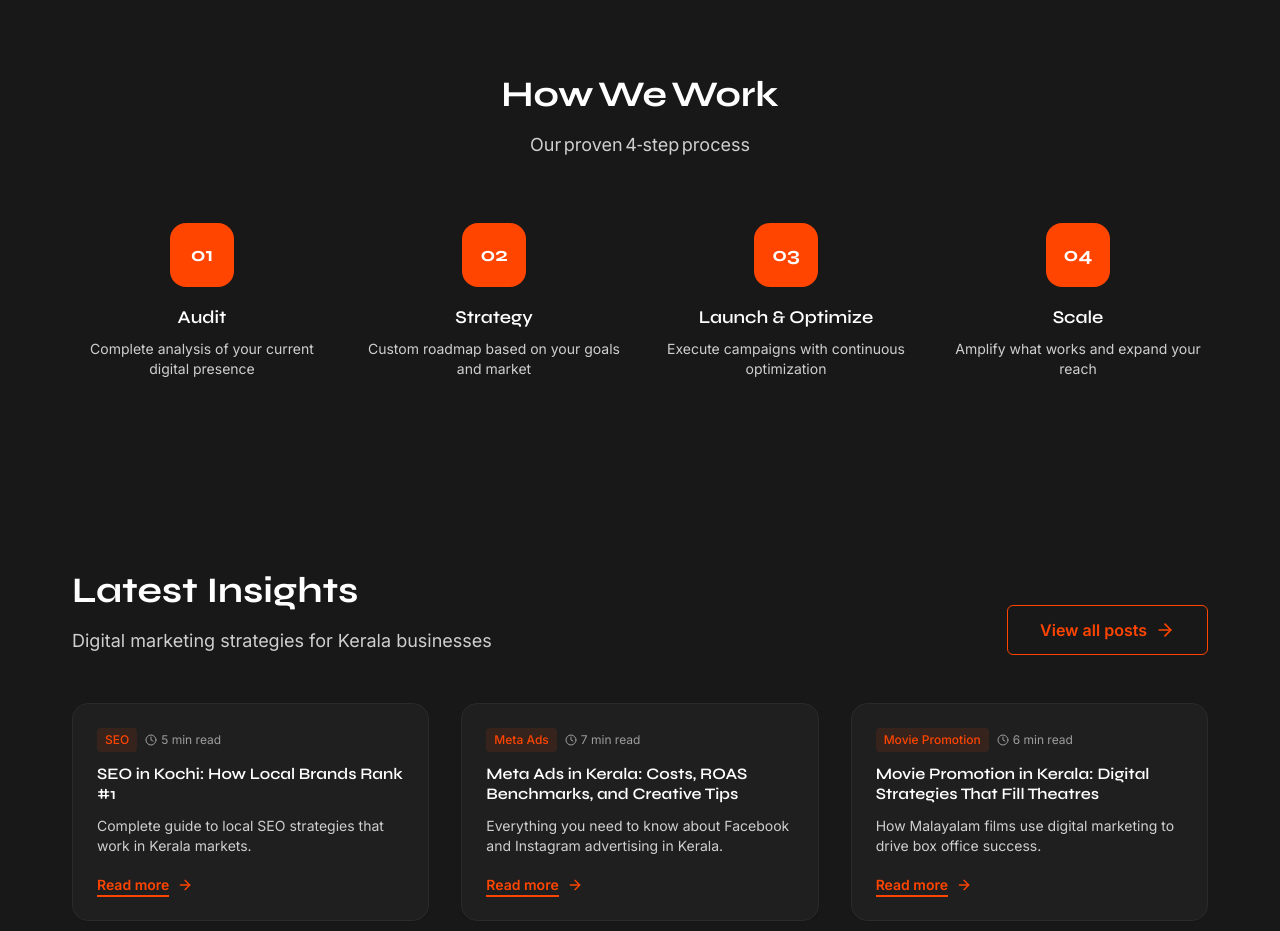
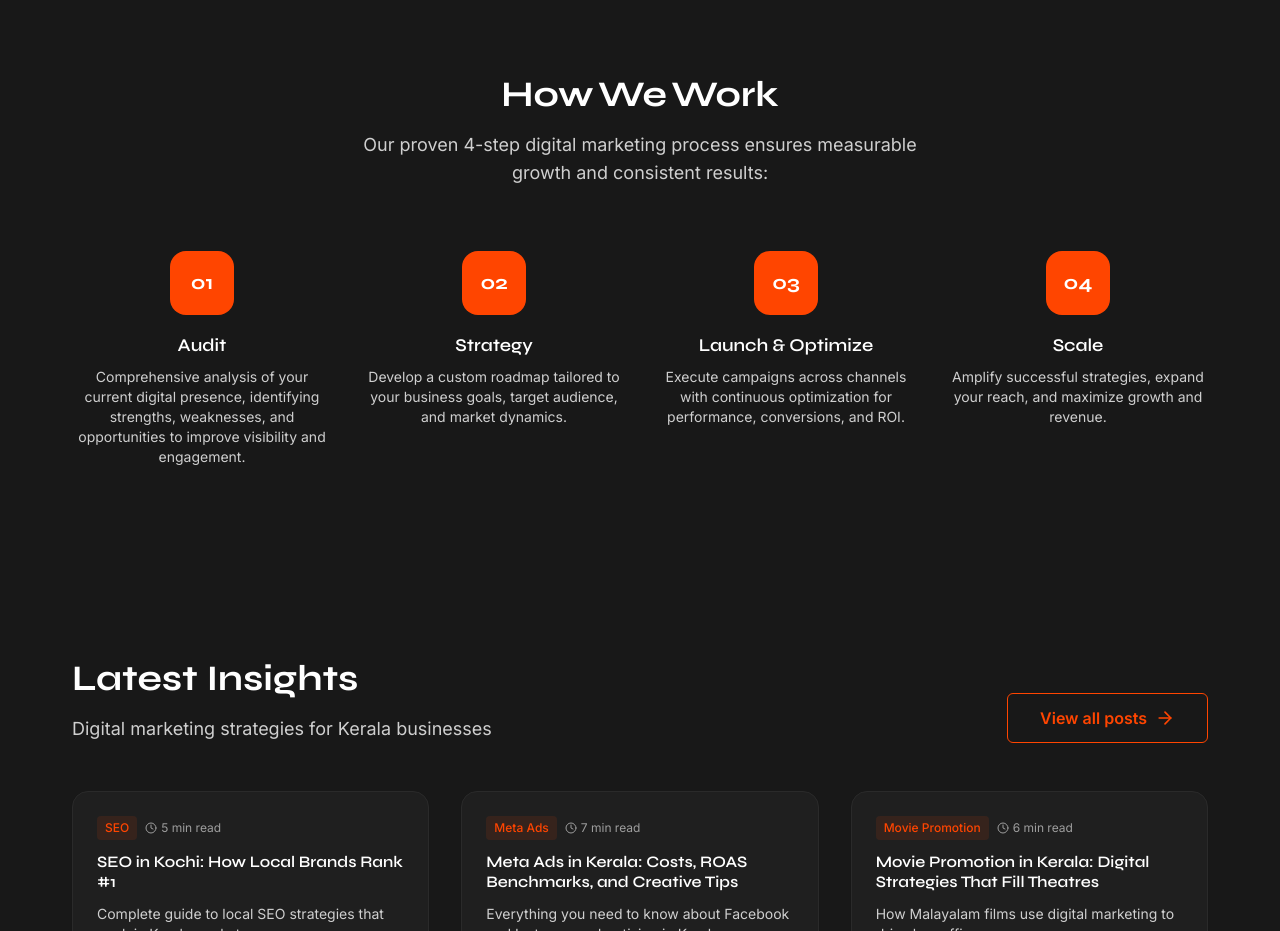
Before and after one commit to shifingeorge/landing-page-nt-digital, a React (Vite) app: page / in a window 1280 px wide. Shown: the part 2660-3591 px from the top of the page. Built offline with nearby package versions, Linux system fonts and the light colour scheme.

Commit message:
home page seo updated

```diff
--- a/src/pages/Home.tsx
+++ b/src/pages/Home.tsx
@@ -9,22 +9,22 @@ const Home = () => {
     {
       step: '01',
       title: 'Audit',
-      description: 'Complete analysis of your current digital presence'
+      description: 'Comprehensive analysis of your current digital presence, identifying strengths, weaknesses, and opportunities to improve visibility and engagement.'
     },
     {
       step: '02',
       title: 'Strategy',
-      description: 'Custom roadmap based on your goals and market'
+      description: 'Develop a custom roadmap tailored to your business goals, target audience, and market dynamics.'
     },
     {
       step: '03',
       title: 'Launch & Optimize',
-      description: 'Execute campaigns with continuous optimization'
+      description: 'Execute campaigns across channels with continuous optimization for performance, conversions, and ROI.'
     },
     {
       step: '04',
       title: 'Scale',
-      description: 'Amplify what works and expand your reach'
+      description: 'Amplify successful strategies, expand your reach, and maximize growth and revenue.'
     }
   ];
 
@@ -246,7 +246,7 @@ const Home = () => {
         How We Work
       </h2>
       <p className="text-gray-300 text-lg max-w-xl mx-auto">
-        Our proven 4‑step process
+        Our proven 4-step digital marketing process ensures measurable growth and consistent results:
       </p>
     </div>
 
```
